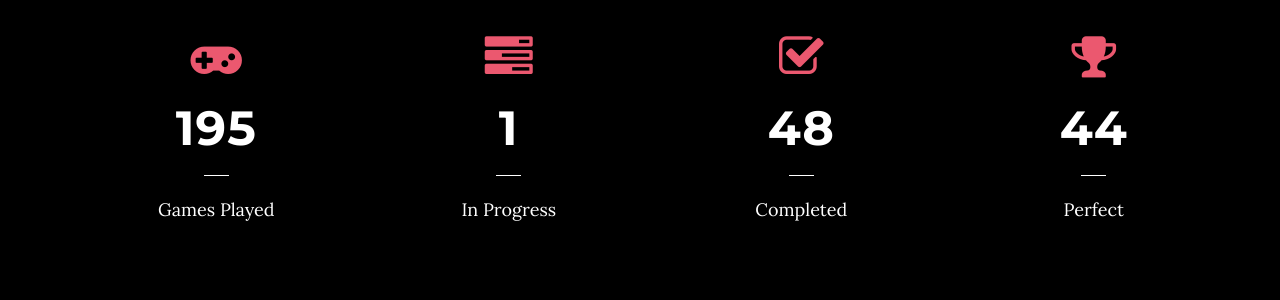
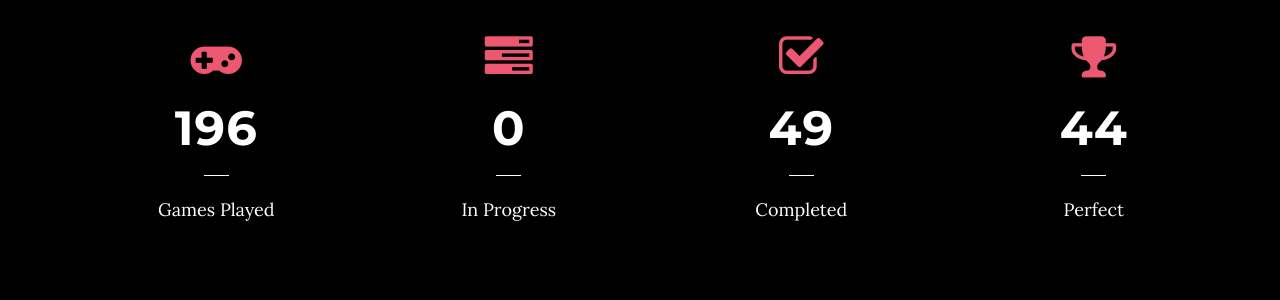
Before and after one commit to kuangami/kuangami.github.io, a Jekyll site: the page built from index.html, in a window 1280 px wide and 900 px high, scrolled down 1004 px. Shown: the part 161-461 px from the top of the window. Built offline with Jekyll 4.4.1, drawn with Linux system fonts in a browser that asks for light colours.

Commit message:
GitHub Actions commit

```diff
--- a/_data/gamestats.json
+++ b/_data/gamestats.json
@@ -1 +1 @@
-{"records":[{"id":"recNhKo61o1TseEuU","fields":{"Games Played":195,"Playing":1,"Completed":48,"Perfect":44},"createdTime":"2021-05-23T23:08:31.000Z"}]}
+{"records":[{"id":"recNhKo61o1TseEuU","fields":{"Games Played":196,"Playing":0,"Completed":49,"Perfect":44},"createdTime":"2021-05-23T23:08:31.000Z"}]}
```
Also changed, not shown: _data/recentplay.json (+1 -1 lines).
